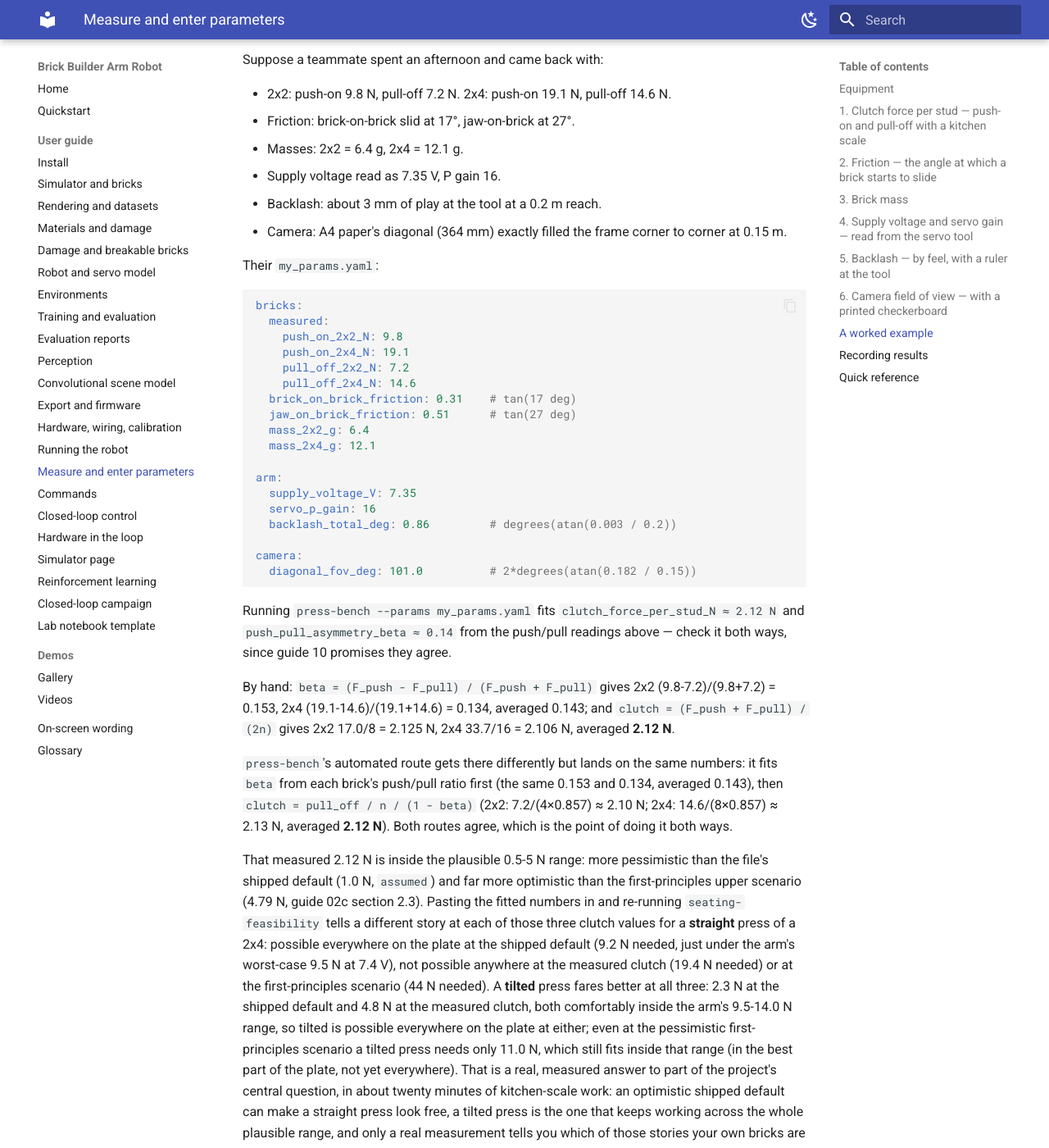
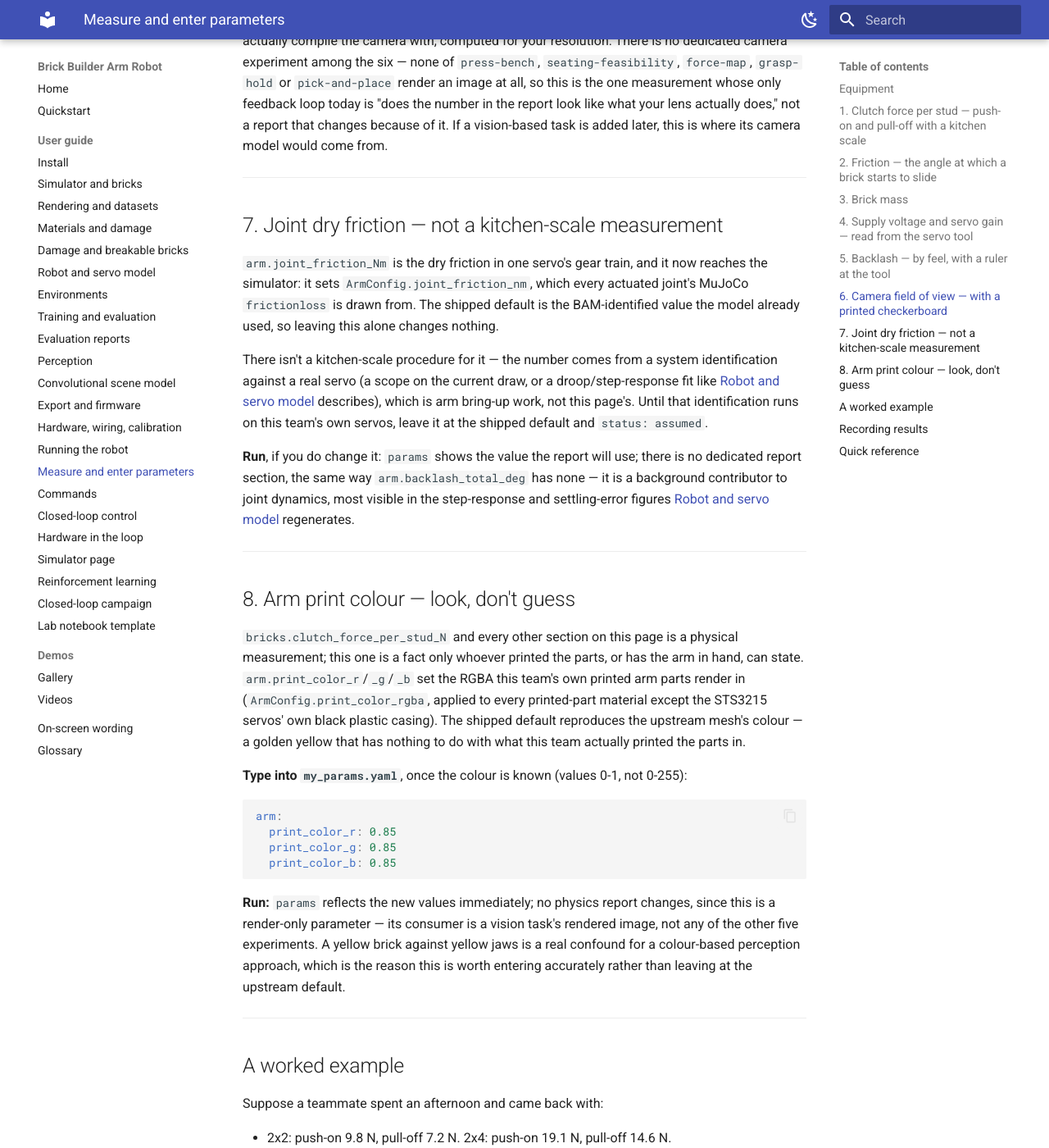
Before and after one commit to k-h-nunn/brick-builder-arm-robot, an MkDocs documentation site: the page built from docs/guide/10-measure-and-enter-parameters.md, in a window 1280 px wide and 1400 px high, scrolled down 8039 px. Shown: the whole window at 82% size. Built offline with MkDocs 1.6.1 and Material for MkDocs 9.7.7, drawn with Linux system fonts in a browser that asks for light colours; some of the changed text lies outside the part shown.

Commit message:
Document the joint friction, dead band and print colour parameters
Guide 10 gets a dead-band register-reading step alongside the P gain
read, and two new sections: joint dry friction (a system-identification
job, not a kitchen-scale one, now that it reaches the simulator) and
arm print colour (a fact to look up, not measure, with the render-only
caveat spelled out). The quick-reference table gets rows for all three.

Co-Authored-By: Claude Sonnet 5 <noreply@anthropic.com>
Claude-Session: https://claude.ai/code/session_01HD3mMEkNC6Z1TH7gLTdMMh

````diff
--- a/docs/guide/10-measure-and-enter-parameters.md
+++ b/docs/guide/10-measure-and-enter-parameters.md
@@ -232,7 +232,11 @@ Feetech/Waveshare tool your kit came with provides), read:
 - the supply voltage the servos are actually running at (off the power supply under load is more
   honest than the supply's nameplate rating);
 - the P register (address 21) each servo is set to — LeRobot writes 16 on connect, the factory
-  default is 32; confirm which this team's servos actually have.
+  default is 32; confirm which this team's servos actually have;
+- the CW/CCW dead band (registers 26/27) each servo is set to — the same tool session reads
+  these, and [Robot and servo model](03-robot-and-servo-model.md#reading-the-servo-registers) has
+  the exact commands. `arm.servo_dead_band_counts` wants one number for both registers; if they
+  differ, write down the larger of the two.
 
 **Type into `my_params.yaml`:**
 
@@ -261,6 +266,12 @@ kitchen scale settles. It needs a lever arm and a scale, or a calibrated stall t
 servo tool, and is out of scope for this page; the parameter file ships the conservative 1.9 N·m
 figure, and both `seating-feasibility` and `force-map` show what changes if the truth turns out
 to be the higher, identified-law number instead.
+
+`arm.servo_dead_band_counts`, like backlash below, has no dedicated report section of its own —
+it is a background contributor to `pick-and-place`'s success rate, not something with an
+immediate number to read. It also feeds the domain-randomization ranges in
+`brick_builder/scene/randomize.py`, so a value entered here changes what a training run sees the
+firmware do, in addition to what a single scripted run does.
 
 ---
 
@@ -369,6 +380,53 @@ where its camera model would come from.
 
 ---
 
+## 7. Joint dry friction — not a kitchen-scale measurement
+
+`arm.joint_friction_Nm` is the dry friction in one servo's gear train, and it now reaches the
+simulator: it sets `ArmConfig.joint_friction_nm`, which every actuated joint's MuJoCo
+`frictionloss` is drawn from. The shipped default is the BAM-identified value the model already
+used, so leaving this alone changes nothing.
+
+There isn't a kitchen-scale procedure for it — the number comes from a system identification
+against a real servo (a scope on the current draw, or a droop/step-response fit like
+[Robot and servo model](03-robot-and-servo-model.md#checking-the-model-against-the-bench)
+describes), which is arm bring-up work, not this page's. Until that identification runs on this
+team's own servos, leave it at the shipped default and `status: assumed`.
+
+**Run**, if you do change it: `params` shows the value the report will use; there is no
+dedicated report section, the same way `arm.backlash_total_deg` has none — it is a background
+contributor to joint dynamics, most visible in the step-response and settling-error figures
+[Robot and servo model](03-robot-and-servo-model.md#figures) regenerates.
+
+---
+
+## 8. Arm print colour — look, don't guess
+
+`bricks.clutch_force_per_stud_N` and every other section on this page is a physical measurement;
+this one is a fact only whoever printed the parts, or has the arm in hand, can state.
+`arm.print_color_r`/`_g`/`_b`
+set the RGBA this team's own printed arm parts render in (`ArmConfig.print_color_rgba`, applied
+to every printed-part material except the STS3215 servos' own black plastic casing). The shipped
+default reproduces the upstream mesh's colour — a golden yellow that has nothing to do with what
+this team actually printed the parts in.
+
+**Type into `my_params.yaml`**, once the colour is known (values 0-1, not 0-255):
+
+```yaml
+arm:
+  print_color_r: 0.85
+  print_color_g: 0.85
+  print_color_b: 0.85
+```
+
+**Run:** `params` reflects the new values immediately; no physics report changes, since this is a
+render-only parameter — its consumer is a vision task's rendered image, not any of the other five
+experiments. A yellow brick against yellow jaws is a real confound for a colour-based perception
+approach, which is the reason this is worth entering accurately rather than leaving at the
+upstream default.
+
+---
+
 ## A worked example
 
 Suppose a teammate spent an afternoon and came back with:
@@ -454,6 +512,8 @@ be filled in before and after, not just after.
 | `arm.torque_limit_Nm` | not a kitchen-scale measurement — see step 4 | `seating-feasibility`, `force-map` |
 | `arm.backlash_total_deg` | ruler at the tool, by feel (total play, not half) | `pick-and-place` |
 | `arm.servo_dead_band_counts` | servo tool, registers 26/27 | `pick-and-place` |
+| `arm.joint_friction_Nm` | not a kitchen-scale measurement — system identification, see guide 03 | no dedicated section |
+| `arm.print_color_r`/`_g`/`_b` | look at the printed arm — not a physics measurement | `params` (render only) |
 | `camera.diagonal_fov_deg`, resolution | printed checkerboard or a sheet of paper | `params` |
 | `bricks.youngs_modulus_GPa` | three-point bend on a wall cut from a brick | `params` |
 | `bricks.tensile_yield_MPa`, `flexural_strength_MPa` | destructive: push a wall sideways to a visible set, then to a crack (guide 02c section 7.7) | `grasp-hold` |
````
Also changed, not shown: other parts of docs/guide/10-measure-and-enter-parameters.md (+1 -0 lines).
